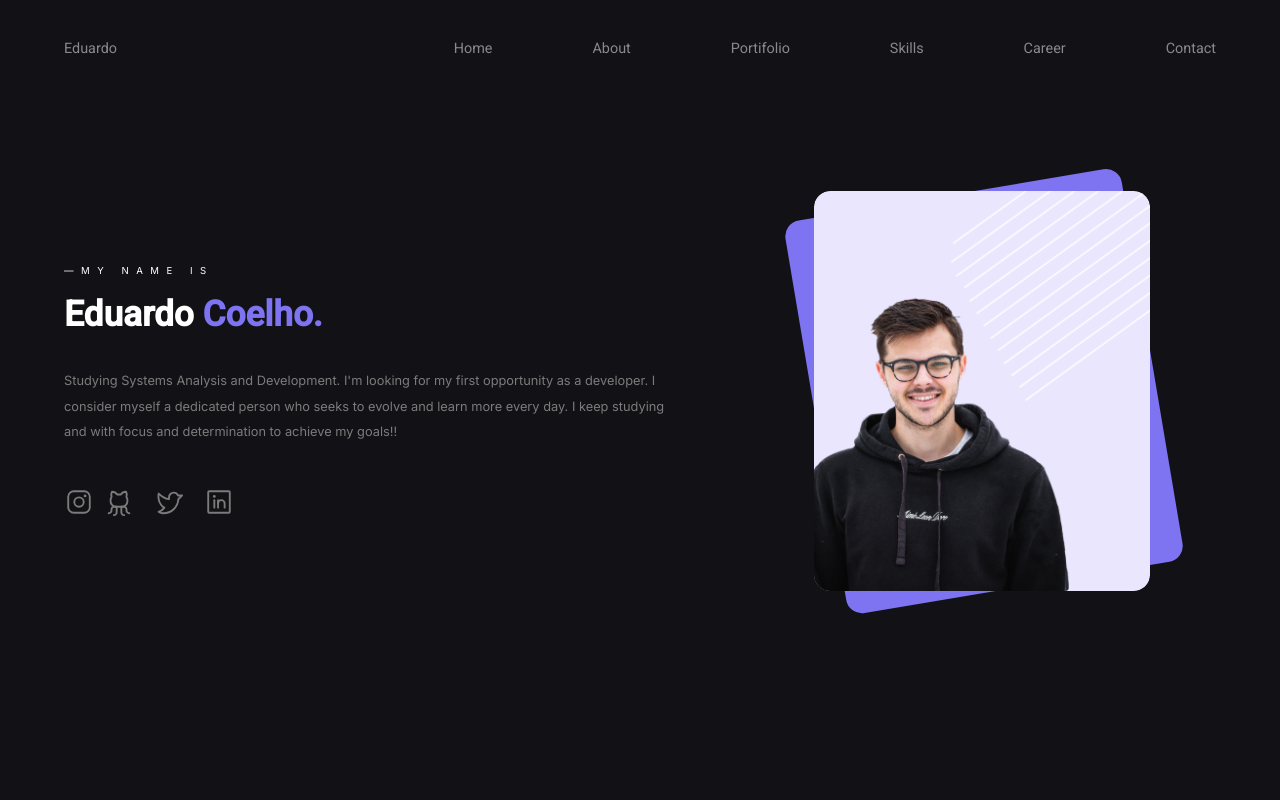
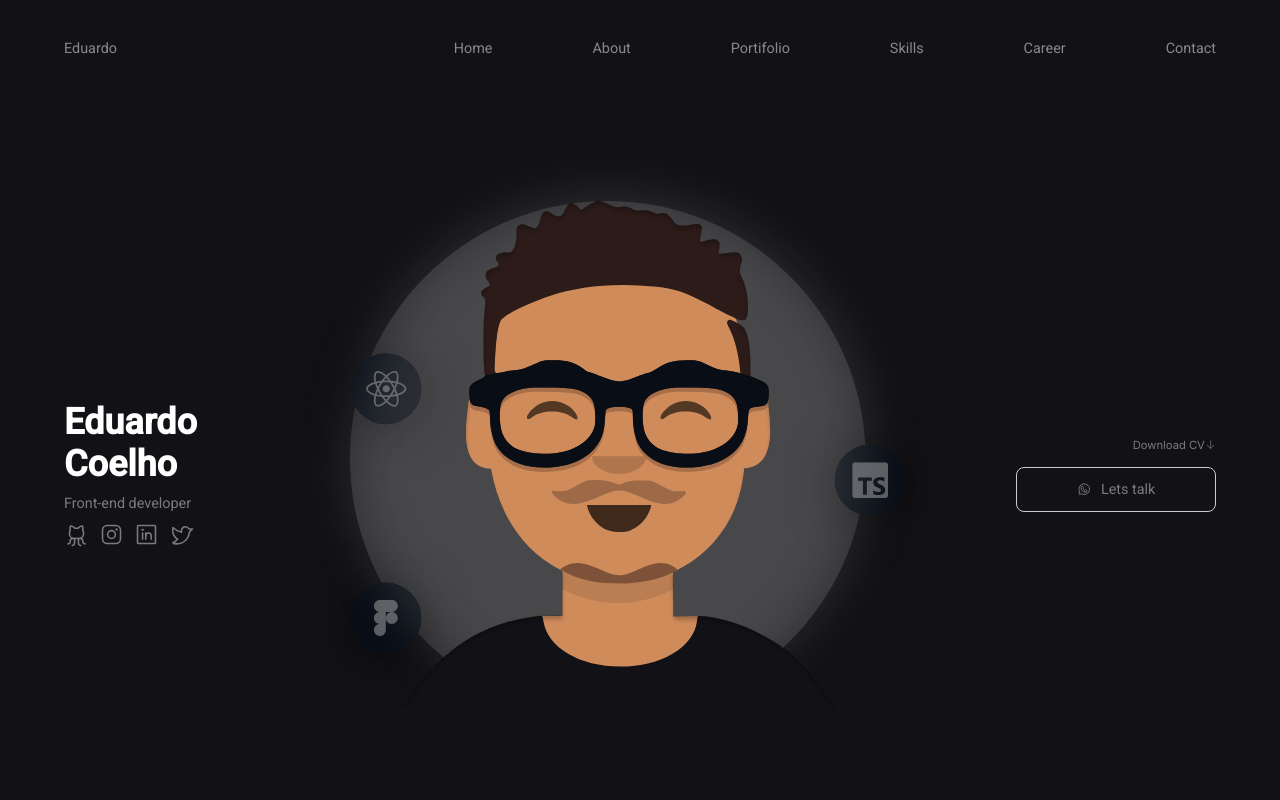
Before and after one commit to oducoelho/Portfolio, a React (Vite) app: page / in a window 1280 px wide. Shown: the top 800 px of the page. Built offline with nearby package versions, Linux system fonts and the light colour scheme.

Commit message:
Alterações na home

```diff
--- a/src/components/Home.tsx
+++ b/src/components/Home.tsx
@@ -1,28 +1,34 @@
-import { GithubLogo, InstagramLogo, LinkedinLogo, TwitterLogo } from "phosphor-react"
-import { Content, HomeContainer, Picture } from "../styles/pages/Home"
+import { ArrowDown, GithubLogo, InstagramLogo, LinkedinLogo, TwitterLogo, WhatsappLogo } from "phosphor-react"
+import { Content, Download, HomeContainer, Name, Picture } from "../styles/pages/Home"
 
-import HeroImage from '../assets/svgs/Hero-Image.svg'
+import HeroImage from '../assets/svgs/AvatarAndIcons.svg'
 
 export const Home = () => {
   return (
-    <HomeContainer  >
+    <HomeContainer>
       <Content>
-        <span>—MY NAME IS</span>
+        <Name>
+        <h1>Eduardo Coelho</h1>
+          <p>Front-end developer</p>
+          <ul>
+            <li><GithubLogo size={25} /></li>
+            <li><InstagramLogo size={25} /></li>
+            <li><LinkedinLogo size={25} /></li>
+            <li><TwitterLogo size={25} /></li>
+          </ul>
+        </Name>
 
-        <h1>Eduardo <strong>Coelho.</strong></h1>
 
-        <p>Studying Systems Analysis and Development. I'm looking for my first opportunity as a developer. I consider myself a dedicated person who seeks to evolve and learn more every day. I keep studying and with focus and determination to achieve my goals!!</p>
+        <Picture>
+          <img src={HeroImage} alt="" />
+        </Picture>
 
-        <div>
-          <InstagramLogo size={30} />
-          <GithubLogo size={30} width={50}/>
-          <TwitterLogo size={30} width={50}/>
-          <LinkedinLogo size={30} width={50}/>
-        </div>
+
+        <Download>
+          <span>Download CV <ArrowDown /></span>
+          <button><WhatsappLogo /> Lets talk</button>
+        </Download>
       </Content>
-      <Picture>
-        <img src={HeroImage} alt="" />
-      </Picture>
     </HomeContainer>
   )
 }
--- a/src/styles/pages/About.ts
+++ b/src/styles/pages/About.ts
@@ -4,6 +4,7 @@ export const AboutContainer = styled('section', {
   margin: '0 auto',
   width: '90%',
   maxWidth: '1350px',
+
 })
 
 export const Content = styled('div', {
@@ -11,6 +12,9 @@ export const Content = styled('div', {
   flexDirection: 'column',
   alignItems: 'center',
   span: {
+  '@media (max-width: 1024px)': {
+    marginTop: '150px',
+    },
     paddingRight: '45px',
     fontFamily: 'Inter',
     fontweight: 500,
@@ -36,6 +40,14 @@ export const Text = styled('div', {
     width: '300px',
     marginLeft: '150px',
     borderRadius: 8,
+  },
+  '@media (max-width: 1024px)': {
+    img: {
+      width: '0px',
+    },
+    div: {
+
+    }
   },
   div: {
     display: 'flex',
--- a/src/styles/pages/Home.ts
+++ b/src/styles/pages/Home.ts
@@ -2,10 +2,7 @@ import { styled } from "..";
 
 export const HomeContainer = styled('section', {
   height: '100vh',
-  display: 'flex',
-  justifyContent: 'space-between',
-  alignItems: 'center',
-  margin: '0 auto',
+  margin: '50px auto',
   width: '90%',
   maxWidth: '1350px',
 
@@ -18,34 +15,13 @@ export const HomeContainer = styled('section', {
   },
 })
 export const Content = styled('div', {
-  paddingBottom: '130px',
-  span: {
-    fontFamily: 'Inter',
-    fontweight: 500,
-    fontSize: '$ss',
-    letterSpacing: '7.5px',
+  display: 'flex',
+  alignItems: 'center',
+  justifyContent: 'space-between',
+  '@media (max-width: 1024px)': {
+    display: 'flex',
+    flexDirection: 'column',
   },
-
-  h1: {
-    fontSize: '4.4rem',
-    fontWeight: 700,
-    lineHeight: '5.5rem',
-    color: '$white',
-    padding: '16px 0 32px 0',
-
-    strong: {
-      color: '$purple'
-    },
-  },
-
-  p: {
-    fontFamily: 'Inter',
-    fontweight: 400,
-    lineHeight: '3.2rem',
-    color: '$text',
-    fontSize: '1.6rem'
-  },
-
   div: {
     color: '$text',
     paddingTop: '42px',
@@ -57,10 +33,101 @@ export const Content = styled('div', {
   }
 })
 export const Picture = styled('div', {
-  paddingBottom: '130px',
+  paddingRight: '60px',
   '@media (max-width: 1024px)': {
+    position: 'absolute',
+    bottom: '100px',
+    left: '200px',
+  },
+  '@media (max-width: 768px)': {
+    position: 'absolute',
+    bottom: '100px',
+    left: '100px',
+  },
+  '@media (max-width: 425px)': {
+    position: 'absolute',
+    bottom: '400px',
+    left: '75px',
     img: {
-      width: '0',
+      width: '290px',
     }
   },
 })
+export const Name = styled('div', {
+  h1: {
+    fontSize: '4.5rem',
+    fontWeight: 700,
+    color: '$white',
+    '@media (max-width: 1024px)': {
+      textAlign: 'center',
+    },
+  },
+  p: {
+    fontSize: '$md',
+    lineHeight: 2.6,
+    '@media (max-width: 1024px)': {
+      textAlign: 'center',
+    },
+  },
+  ul: {
+    display: 'flex',
+    gap: '10px',
+    listStyle: 'none',
+    li: {
+      cursor: 'poiner',
+    },
+  },
+  '@media (max-width: 1024px)': {
+    position: 'absolute',
+    bottom: '-50px',
+  },
+  '@media (max-width: 425px)': {
+    display: 'flex',
+    justifyContent: 'start',
+    flexDirection: 'column',
+    top: '450px',
+  },
+})
+export const Download = styled('div', {
+  '@media (max-width: 1024px)': {
+    display: 'flex',
+    flexDirection: 'row',
+    gap: '15px',
+    marginTop: '780px',
+  },
+  '@media (max-width: 425px)': {
+    display: 'flex',
+    flexDirection: 'column',
+    alignItems: 'center',
+    gap: '15px',
+    marginTop: '500px',
+  },
+  span: {
+    display: 'flex',
+    alignItems: 'center',
+    justifyContent: 'end',
+
+    fontFamily: 'Inter',
+    fontweight: 500,
+    fontSize: '$sm',
+
+    cursor: 'pointer',
+  },
+  button: {
+    marginTop: '15px',
+    fontSize: '$md',
+    height: '45px',
+    width: '200px',
+    color: '$text',
+    cursor: 'pointer',
+
+    border: '1px solid #ccc',
+    background: '$background',
+    borderRadius: 8,
+
+    display: 'flex',
+    alignItems: 'center',
+    justifyContent: 'center',
+    gap: '10px',
+  },
+})
```
Also changed, not shown: src/assets/svgs/AvatarAndIcons.svg (added).
